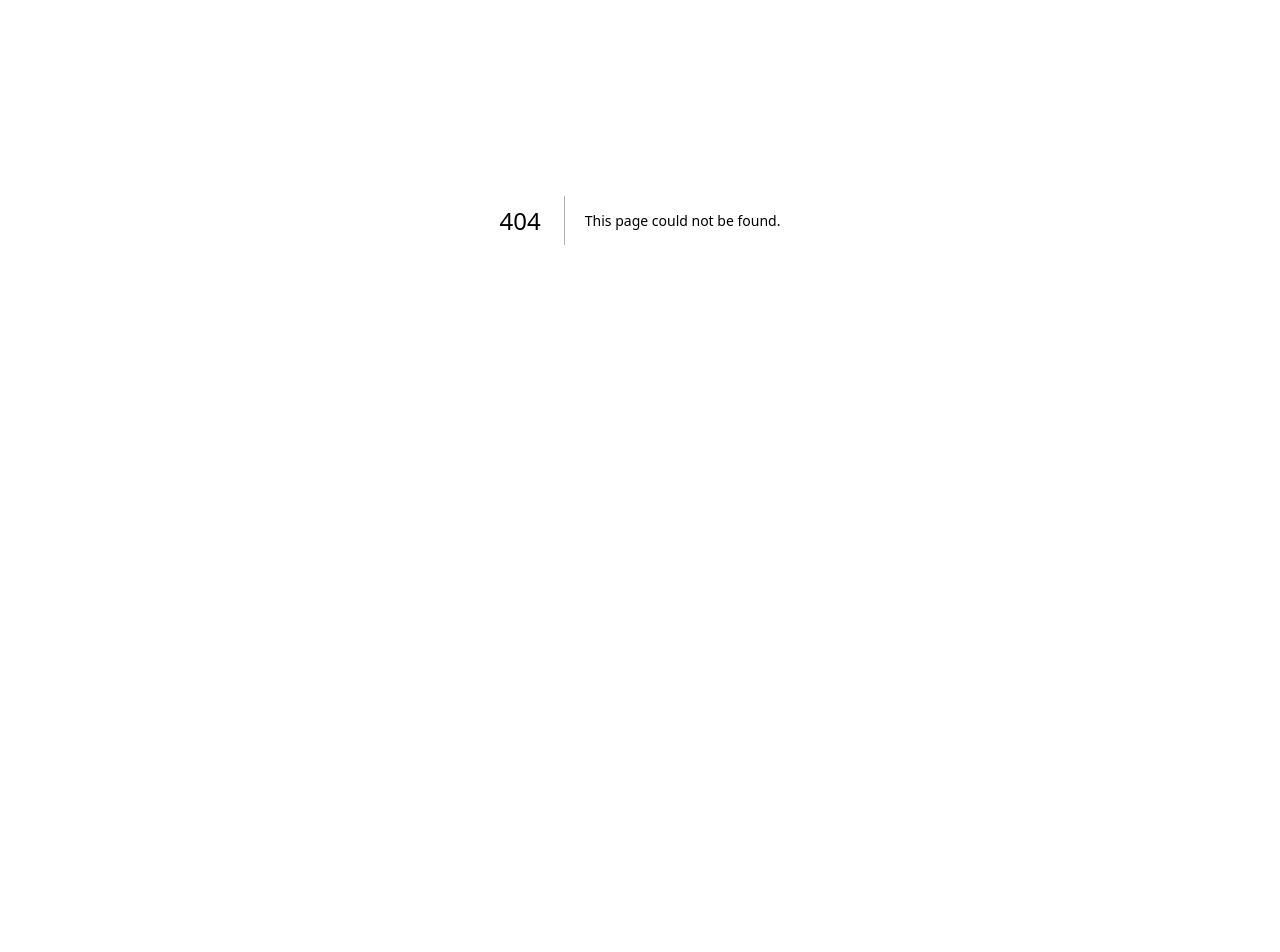
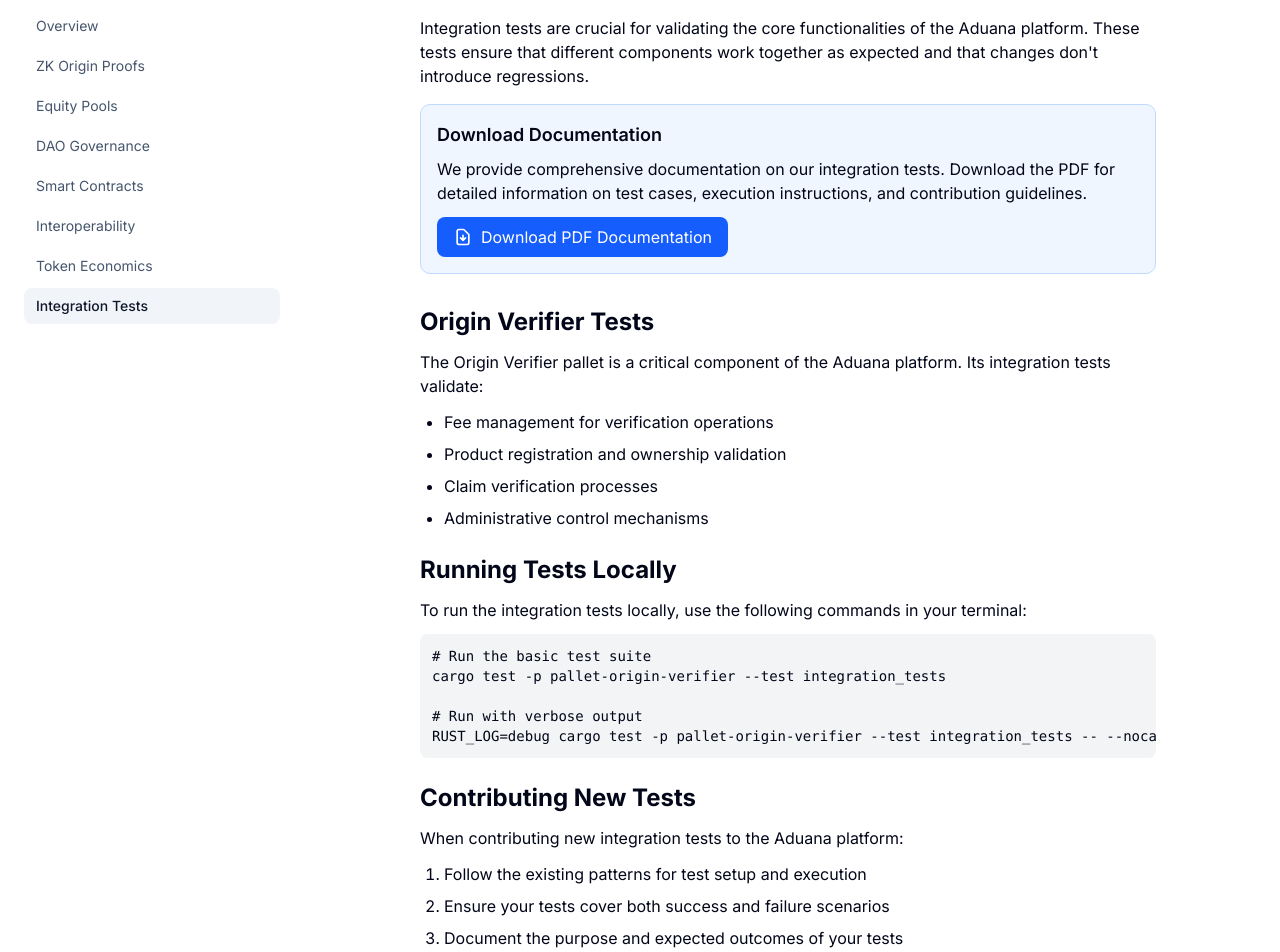
Before and after one commit to ArsCodeAmatoria/aduana, a Next.js app in the folder frontend/: page /docs/integration-tests in a window 1280 px wide. Before the commit this address had no page. Shown: the part 180-1132 px from the top of the page. Before the commit the page ends 800 px from the top, so only its background shows below. Built offline with nearby package versions, Linux system fonts and the light colour scheme.

Commit message:
Add integration tests documentation page with downloadable PDF

```diff
--- /dev/null
+++ b/frontend/src/app/docs/integration-tests/page.tsx
@@ -0,0 +1,81 @@
+import Link from 'next/link';
+
+export default function IntegrationTestsPage() {
+  return (
+    <div className="max-w-3xl mx-auto py-8 px-4">
+      <h1 className="text-3xl font-bold mb-6">Integration Tests</h1>
+
+      <div className="mb-8">
+        <p className="mb-4">
+          Integration tests are crucial for validating the core functionalities of the Aduana platform.
+          These tests ensure that different components work together as expected and that changes don't
+          introduce regressions.
+        </p>
+
+        <div className="bg-blue-50 dark:bg-blue-900/30 p-4 rounded-lg border border-blue-200 dark:border-blue-800 mb-6">
+          <h2 className="text-lg font-semibold mb-2">Download Documentation</h2>
+          <p className="mb-3">
+            We provide comprehensive documentation on our integration tests. Download the PDF for detailed information on test cases, execution instructions, and contribution guidelines.
+          </p>
+          <Link
+            href="/documents/integration_tests.pdf"
+            target="_blank"
+            rel="noopener noreferrer"
+            className="inline-flex items-center px-4 py-2 bg-blue-600 hover:bg-blue-700 text-white rounded-md transition-colors"
+          >
+            <svg xmlns="http://www.w3.org/2000/svg" className="h-5 w-5 mr-2" fill="none" viewBox="0 0 24 24" stroke="currentColor">
+              <path strokeLinecap="round" strokeLinejoin="round" strokeWidth={2} d="M12 10v6m0 0l-3-3m3 3l3-3m2 8H7a2 2 0 01-2-2V5a2 2 0 012-2h5.586a1 1 0 01.707.293l5.414 5.414a1 1 0 01.293.707V19a2 2 0 01-2 2z" />
+            </svg>
+            Download PDF Documentation
+          </Link>
+        </div>
+      </div>
+
+      <div className="space-y-6">
+        <section>
+          <h2 className="text-2xl font-bold mb-3">Origin Verifier Tests</h2>
+          <p className="mb-3">
+            The Origin Verifier pallet is a critical component of the Aduana platform. Its integration tests validate:
+          </p>
+          <ul className="list-disc pl-6 space-y-2">
+            <li>Fee management for verification operations</li>
+            <li>Product registration and ownership validation</li>
+            <li>Claim verification processes</li>
+            <li>Administrative control mechanisms</li>
+          </ul>
+        </section>
+
+        <section>
+          <h2 className="text-2xl font-bold mb-3">Running Tests Locally</h2>
+          <p className="mb-3">
+            To run the integration tests locally, use the following commands in your terminal:
+          </p>
+          <div className="bg-gray-100 dark:bg-gray-800 p-3 rounded-md overflow-x-auto">
+            <pre className="text-sm"><code>
+              # Run the basic test suite<br/>
+              cargo test -p pallet-origin-verifier --test integration_tests<br/><br/>
+              # Run with verbose output<br/>
+              RUST_LOG=debug cargo test -p pallet-origin-verifier --test integration_tests -- --nocapture
+            </code></pre>
+          </div>
+        </section>
+
+        <section>
+          <h2 className="text-2xl font-bold mb-3">Contributing New Tests</h2>
+          <p className="mb-3">
+            When contributing new integration tests to the Aduana platform:
+          </p>
+          <ol className="list-decimal pl-6 space-y-2">
+            <li>Follow the existing patterns for test setup and execution</li>
+            <li>Ensure your tests cover both success and failure scenarios</li>
+            <li>Document the purpose and expected outcomes of your tests</li>
+            <li>Consider edge cases that might occur in real-world scenarios</li>
+          </ol>
+          <p className="mt-3">
+            For more details, refer to the downloadable PDF documentation or the source code in the repository.
+          </p>
+        </section>
+      </div>
+    </div>
+  );
+}
--- a/frontend/src/app/docs/layout.tsx
+++ b/frontend/src/app/docs/layout.tsx
@@ -21,6 +21,7 @@
     { href: '/docs/smart-contracts', title: 'Smart Contracts' },
     { href: '/docs/interoperability', title: 'Interoperability' },
     { href: '/docs/token-economics', title: 'Token Economics' },
+    { href: '/docs/integration-tests', title: 'Integration Tests' },
   ]
 
   return (
```
Also changed, not shown: 1 other file (tests, documents, lock files or other folders).
